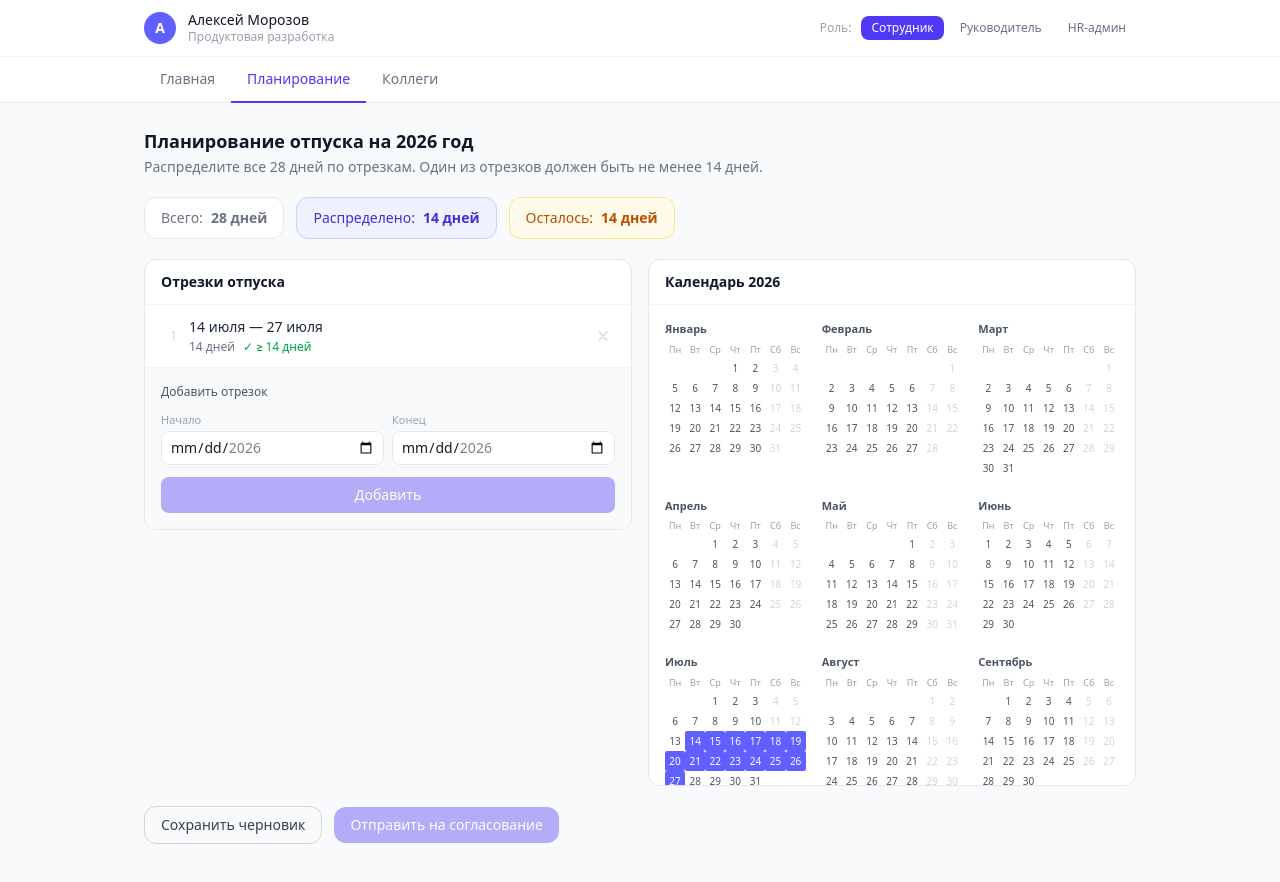
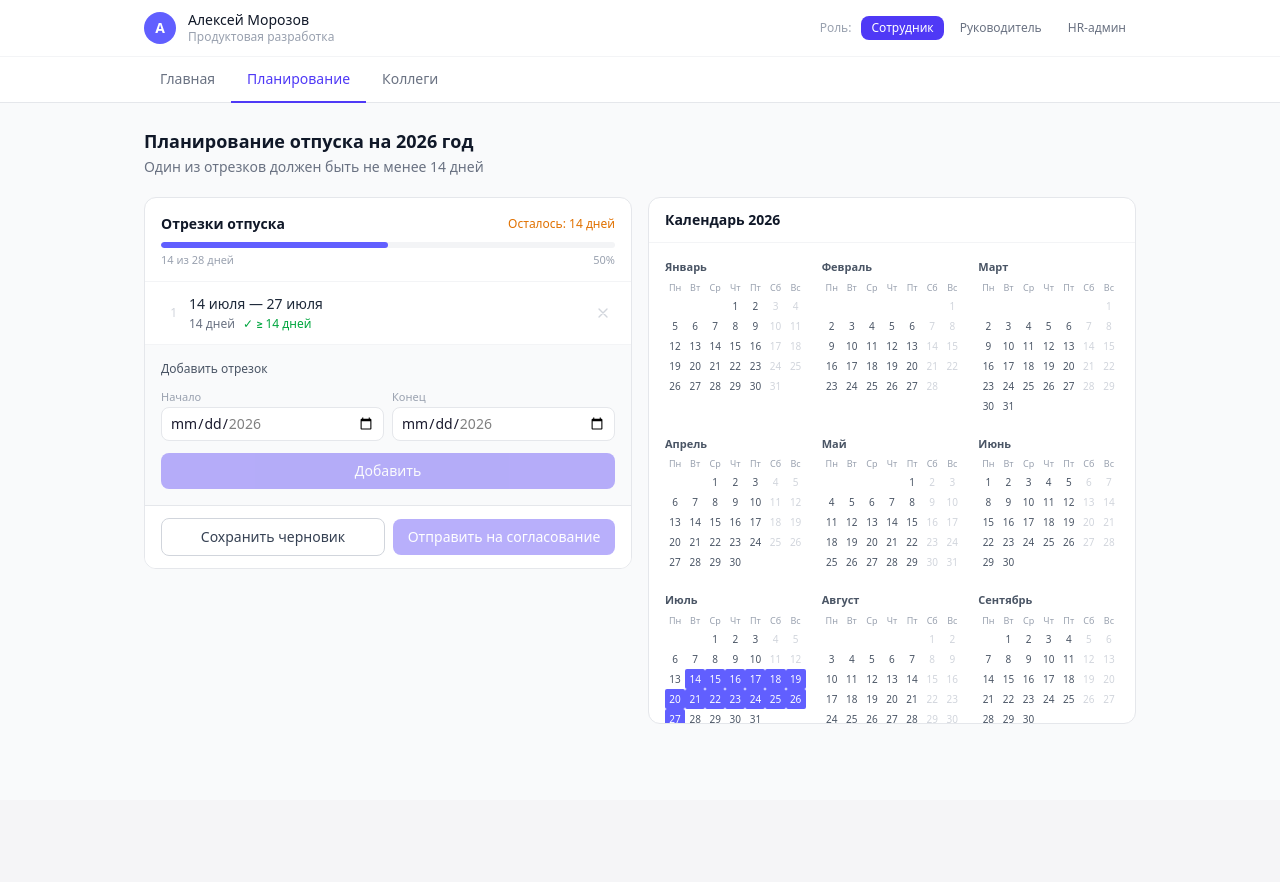
Before and after one commit to arsen2317/vacations, a React (Vite) app: page / in a window 1280 px wide. Both pictures are taken after a click on the button "Планирование". After the commit the page ends 800 px from the top, so only its background shows below. Built offline with nearby package versions, Linux system fonts and the light colour scheme.

Commit message:
ux: consolidate planning actions into left panel, add progress bar

```diff
--- a/src/pages/PlanningPage.jsx
+++ b/src/pages/PlanningPage.jsx
@@ -19,21 +19,6 @@ function getHighlightedSet(segments) {
     }
   }
   return set
-}
-
-function Pill({ label, value, color }) {
-  const styles = {
-    neutral: 'bg-white border-gray-200 text-gray-500',
-    indigo:  'bg-indigo-50 border-indigo-200 text-indigo-700',
-    amber:   'bg-amber-50 border-amber-200 text-amber-700',
-    green:   'bg-green-50 border-green-200 text-green-700',
-  }
-  return (
-    <div className={`border rounded-xl px-4 py-2.5 flex items-center gap-2 ${styles[color]}`}>
-      <span className="text-sm">{label}:</span>
-      <span className="text-sm font-semibold">{value}</span>
-    </div>
-  )
 }
 
 function MonthMini({ year, month, highlighted }) {
@@ -94,6 +79,7 @@ export default function PlanningPage() {
   const hasLongSegment = segments.some(s => s.days >= 14)
   const canSubmit = remainingDays === 0 && hasLongSegment
   const highlighted = useMemo(() => getHighlightedSet(segments), [segments])
+  const progressPct = Math.round((distributedDays / campaign.totalDays) * 100)
 
   const previewDays = useMemo(() => {
     if (!newStart || !newEnd || newStart > newEnd) return null
@@ -141,37 +127,26 @@ export default function PlanningPage() {
 
   function addSegment() {
     setAddError('')
-    if (!newStart || !newEnd) {
-      setAddError('Укажите обе даты')
-      return
-    }
-    if (newStart > newEnd) {
-      setAddError('Дата начала должна быть раньше даты окончания')
-      return
-    }
+    if (!newStart || !newEnd) { setAddError('Укажите обе даты'); return }
+    if (newStart > newEnd) { setAddError('Дата начала должна быть раньше даты окончания'); return }
     const start = new Date(newStart + 'T00:00:00')
     const end = new Date(newEnd + 'T00:00:00')
     if (start.getFullYear() !== year || end.getFullYear() !== year) {
-      setAddError(`Даты должны быть в ${year} году`)
-      return
+      setAddError(`Даты должны быть в ${year} году`); return
     }
     for (const s of segments) {
       const sStart = new Date(s.startDate + 'T00:00:00')
       const sEnd = new Date(s.endDate + 'T00:00:00')
       if (start <= sEnd && end >= sStart) {
-        setAddError('Период пересекается с существующим отрезком')
-        return
+        setAddError('Период пересекается с существующим отрезком'); return
       }
     }
     const days = countVacationDays(start, end)
     if (days > remainingDays) {
-      setAddError(`Отрезок займёт ${pluralDays(days)}, осталось только ${pluralDays(remainingDays)}`)
-      return
+      setAddError(`Отрезок займёт ${pluralDays(days)}, осталось только ${pluralDays(remainingDays)}`); return
     }
     const seg = { id: Date.now(), startDate: newStart, endDate: newEnd, days }
-    setSegments(prev =>
-      [...prev, seg].sort((a, b) => a.startDate.localeCompare(b.startDate)),
-    )
+    setSegments(prev => [...prev, seg].sort((a, b) => a.startDate.localeCompare(b.startDate)))
     setNewStart('')
     setNewEnd('')
     setDraftSaved(false)
@@ -187,37 +162,55 @@ export default function PlanningPage() {
   if (!hasLongSegment) submitBlockers.push('нет отрезка ≥ 14 дней')
 
   return (
-    <div className="max-w-5xl mx-auto px-4 py-6 space-y-5">
-      <div>
+    <div className="max-w-5xl mx-auto px-4 py-6">
+      {/* Page title */}
+      <div className="mb-5">
         <h1 className="text-lg font-semibold text-gray-900">
           Планирование отпуска на {year} год
         </h1>
         <p className="text-sm text-gray-500 mt-0.5">
-          Распределите все {campaign.totalDays} дней по отрезкам. Один из отрезков должен быть не менее 14 дней.
+          Один из отрезков должен быть не менее 14 дней
         </p>
       </div>
 
-      <div className="flex gap-3 flex-wrap">
-        <Pill label="Всего" value={pluralDays(campaign.totalDays)} color="neutral" />
-        <Pill label="Распределено" value={pluralDays(distributedDays)} color="indigo" />
-        <Pill
-          label="Осталось"
-          value={pluralDays(remainingDays)}
-          color={remainingDays === 0 ? 'green' : 'amber'}
-        />
-      </div>
-
+      {/* Dual view */}
       <div className="grid grid-cols-1 lg:grid-cols-2 gap-4 items-start">
 
-        {/* Table panel */}
-        <div className="bg-white border border-gray-200 rounded-xl overflow-hidden">
-          <div className="px-4 py-3 border-b border-gray-100">
-            <h2 className="text-sm font-semibold text-gray-900">Отрезки отпуска</h2>
+        {/* ── Left panel: segments + actions ── */}
+        <div className="bg-white border border-gray-200 rounded-xl overflow-hidden flex flex-col">
+
+          {/* Panel header with progress */}
+          <div className="px-4 pt-4 pb-3 border-b border-gray-100">
+            <div className="flex items-center justify-between mb-2">
+              <h2 className="text-sm font-semibold text-gray-900">Отрезки отпуска</h2>
+              <span className={`text-xs font-medium ${
+                remainingDays === 0 ? 'text-green-600' : 'text-amber-600'
+              }`}>
+                {remainingDays === 0
+                  ? 'Все дни распределены ✓'
+                  : `Осталось: ${pluralDays(remainingDays)}`
+                }
+              </span>
+            </div>
+            {/* Progress bar */}
+            <div className="h-1.5 bg-gray-100 rounded-full overflow-hidden">
+              <div
+                className={`h-full rounded-full transition-all duration-300 ${
+                  remainingDays === 0 ? 'bg-green-500' : 'bg-indigo-500'
+                }`}
+                style={{ width: `${progressPct}%` }}
+              />
+            </div>
+            <div className="flex justify-between mt-1">
+              <span className="text-[11px] text-gray-400">{distributedDays} из {campaign.totalDays} дней</span>
+              <span className="text-[11px] text-gray-400">{progressPct}%</span>
+            </div>
           </div>
 
-          <div className="divide-y divide-gray-50 min-h-[60px]">
+          {/* Segments list */}
+          <div className="divide-y divide-gray-50">
             {segments.length === 0 ? (
-              <p className="px-4 py-6 text-sm text-gray-400 text-center">Нет добавленных отрезков</p>
+              <p className="px-4 py-5 text-sm text-gray-400 text-center">Нет добавленных отрезков</p>
             ) : (
               segments.map((seg, i) => (
                 <div key={seg.id} className="flex items-center px-4 py-3 gap-3">
@@ -247,6 +240,7 @@ export default function PlanningPage() {
             )}
           </div>
 
+          {/* Add form */}
           <div className="border-t border-gray-100 bg-gray-50 px-4 py-4 space-y-3">
             <p className="text-xs font-medium text-gray-600">Добавить отрезок</p>
             <div className="flex gap-2">
@@ -290,9 +284,37 @@ export default function PlanningPage() {
               Добавить
             </button>
           </div>
+
+          {/* Panel footer: draft + submit */}
+          <div className="border-t border-gray-200 px-4 py-3 flex items-center gap-2 bg-white">
+            <button
+              onClick={() => setDraftSaved(true)}
+              className="flex-1 py-2 text-sm font-medium rounded-lg border border-gray-300 text-gray-700 hover:bg-gray-50 transition-colors"
+            >
+              {draftSaved ? '✓ Черновик сохранён' : 'Сохранить черновик'}
+            </button>
+
+            <div className="relative group flex-1">
+              <button
+                onClick={() => canSubmit && setSubmitted(true)}
+                disabled={!canSubmit}
+                className="w-full py-2 text-sm font-medium rounded-lg bg-indigo-600 text-white hover:bg-indigo-700 disabled:opacity-40 disabled:cursor-not-allowed transition-colors"
+              >
+                Отправить на согласование
+              </button>
+              {!canSubmit && (
+                <div className="absolute bottom-full left-0 right-0 mb-2 z-10 hidden group-hover:block pointer-events-none">
+                  <div className="bg-gray-800 text-white text-xs rounded-lg px-3 py-2 text-center shadow-lg">
+                    {submitBlockers.join(' · ')}
+                    <div className="absolute top-full left-1/2 -translate-x-1/2 border-4 border-transparent border-t-gray-800" />
+                  </div>
+                </div>
+              )}
+            </div>
+          </div>
         </div>
 
-        {/* Calendar panel */}
+        {/* ── Right panel: calendar ── */}
         <div className="bg-white border border-gray-200 rounded-xl overflow-hidden">
           <div className="px-4 py-3 border-b border-gray-100">
             <h2 className="text-sm font-semibold text-gray-900">Календарь {year}</h2>
@@ -307,33 +329,6 @@ export default function PlanningPage() {
         </div>
 
       </div>
-
-      <div className="flex items-center gap-3 pb-4">
-        <button
-          onClick={() => setDraftSaved(true)}
-          className="px-4 py-2 text-sm font-medium rounded-xl border border-gray-300 text-gray-700 hover:bg-gray-50 transition-colors"
-        >
-          {draftSaved ? '✓ Черновик сохранён' : 'Сохранить черновик'}
-        </button>
-
-        <div className="relative group">
-          <button
-            onClick={() => canSubmit && setSubmitted(true)}
-            disabled={!canSubmit}
-            className="px-4 py-2 text-sm font-medium rounded-xl bg-indigo-600 text-white hover:bg-indigo-700 disabled:opacity-40 disabled:cursor-not-allowed transition-colors"
-          >
-            Отправить на согласование
-          </button>
-          {!canSubmit && (
-            <div className="absolute bottom-full left-0 mb-2 z-10 hidden group-hover:block pointer-events-none">
-              <div className="bg-gray-800 text-white text-xs rounded-lg px-3 py-2 whitespace-nowrap shadow-lg">
-                Для отправки: {submitBlockers.join(', ')}
-                <div className="absolute top-full left-5 border-4 border-transparent border-t-gray-800" />
-              </div>
-            </div>
-          )}
-        </div>
-      </div>
     </div>
   )
 }
```
